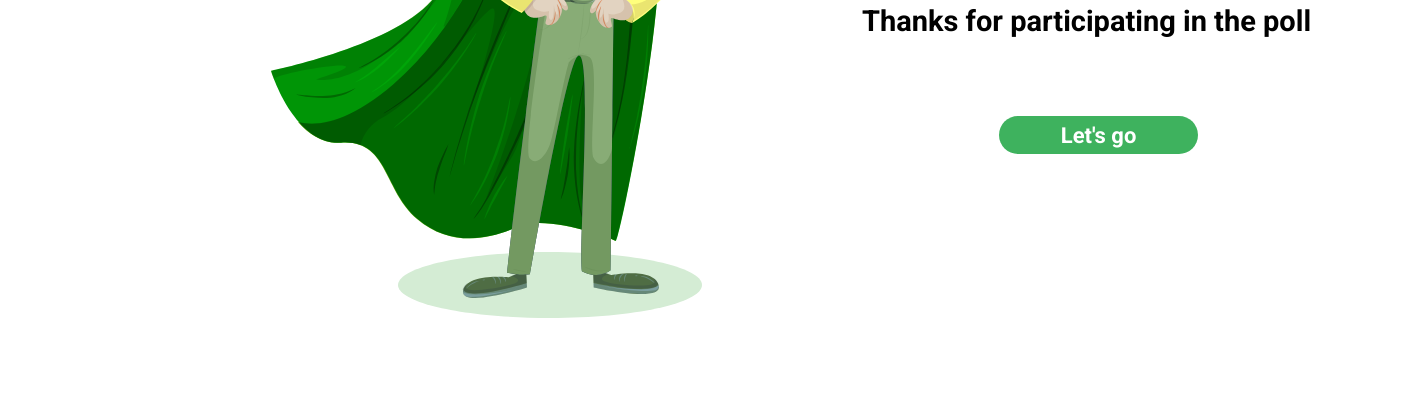
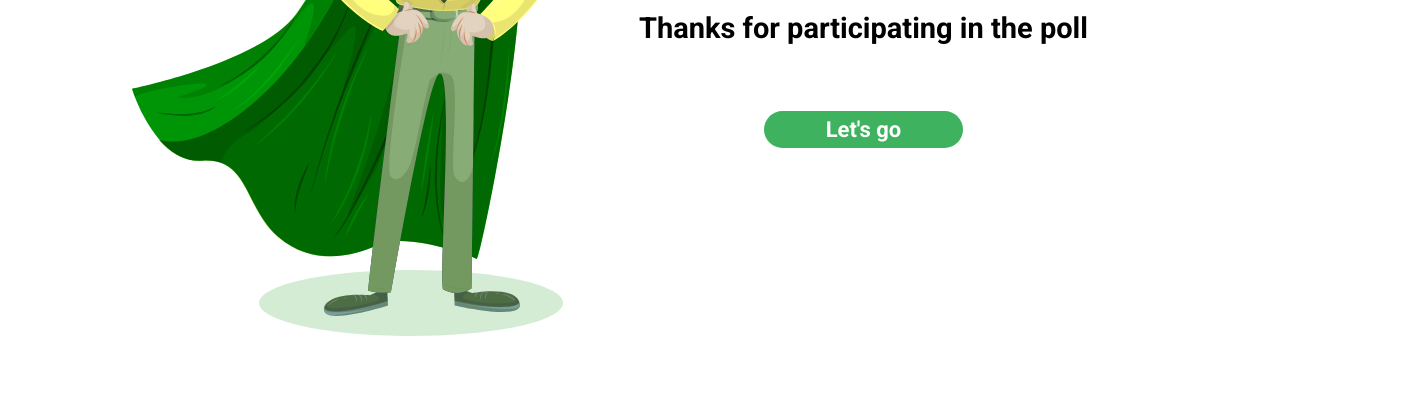
Before and after one commit to Matheus-kb/survey-form, a website: page src/index.html in a window 1280 px wide. Shown: the part 394-800 px from the top of the page, 1419 px wide, since content can reach past the window. Drawn offline with Linux system fonts and the light colour scheme.

Commit message:
ajustes de responsividade na page-index

```diff
--- a/src/css/index-style.css
+++ b/src/css/index-style.css
@@ -20,18 +20,17 @@ body {
 }
 
 img {
-    width: 16.9375rem;
-    height: 26rem;
+    width: 56.46vw;
+    height: 54.74vh;
     flex-shrink: 0;
     padding-top: 3.5rem;
-    padding-inline-end: 9.38rem;
-    padding-inline-start: 3.69rem;
+    margin-inline-end: 4rem;
   }
 
 h1 {
-    margin: 0;
+  margin: 0;
   color: #000;
-  font-size: 53px;
+  font-size: 3.3125rem;
   font-weight: 700;
   padding-bottom: 1.56rem;
   padding-top: 1.56rem;
@@ -40,11 +39,11 @@ h1 {
 p {
   margin: 0;
   color: #000;
-  font-size: 24px;
+  font-size: 1.5rem;
   font-weight: 700;
-  padding-bottom: 22px;
-  width: 382px;
-  height: 47px;
+  padding-bottom: 1.37rem;
+  width: 79.58vw;
+  text-align: center;
 }
 
 button {
@@ -56,7 +55,6 @@ button {
   background-color: #3eb25e;
   border-radius: 36px;
   border: none;
-  margin-bottom: 76px;
 }
 
 button:hover {
@@ -67,33 +65,28 @@ button:hover {
 
 @media only screen and (min-width: 1024px) {
   .page-one {
-    display: inline-flex;
-    justify-content: flex-end;
-    align-items: center;
-    padding: 3.1875rem 5.25rem 3rem 13.25rem;
-    gap: 5rem;
+    display: flex;
     flex-direction: row;
   }
 
   img {
-    width: 26.9375rem;
-    height: 41.3125rem;
-    padding-inline-end: 5rem;
+    width: 33.67vw;
+    height: 87.13vh;
     padding-top: 0;
+    margin-inline-start: 8.25rem;
+    margin-top: 3.19rem;
   }
 
   h1 {
     margin: 0;
-    width: 28.5rem;
-    height: 6.625rem;
+    width: 35.63vw;
     flex-shrink: 0;
     font-size: 6.9375rem;
     padding-bottom: 2.75rem;
   }
 
   p {
-    width: 29.5625rem;
-    height: 2.9375rem;
+    width: 36.95vw;
     flex-shrink: 0;
     font-size: 1.8125rem;
     padding-bottom: 4.12rem;
@@ -105,7 +98,6 @@ button:hover {
   }
 
   .text-area{
-    margin-top: 5.25rem;
     display: flex;
     flex-direction: column;
     align-items: center;
```
